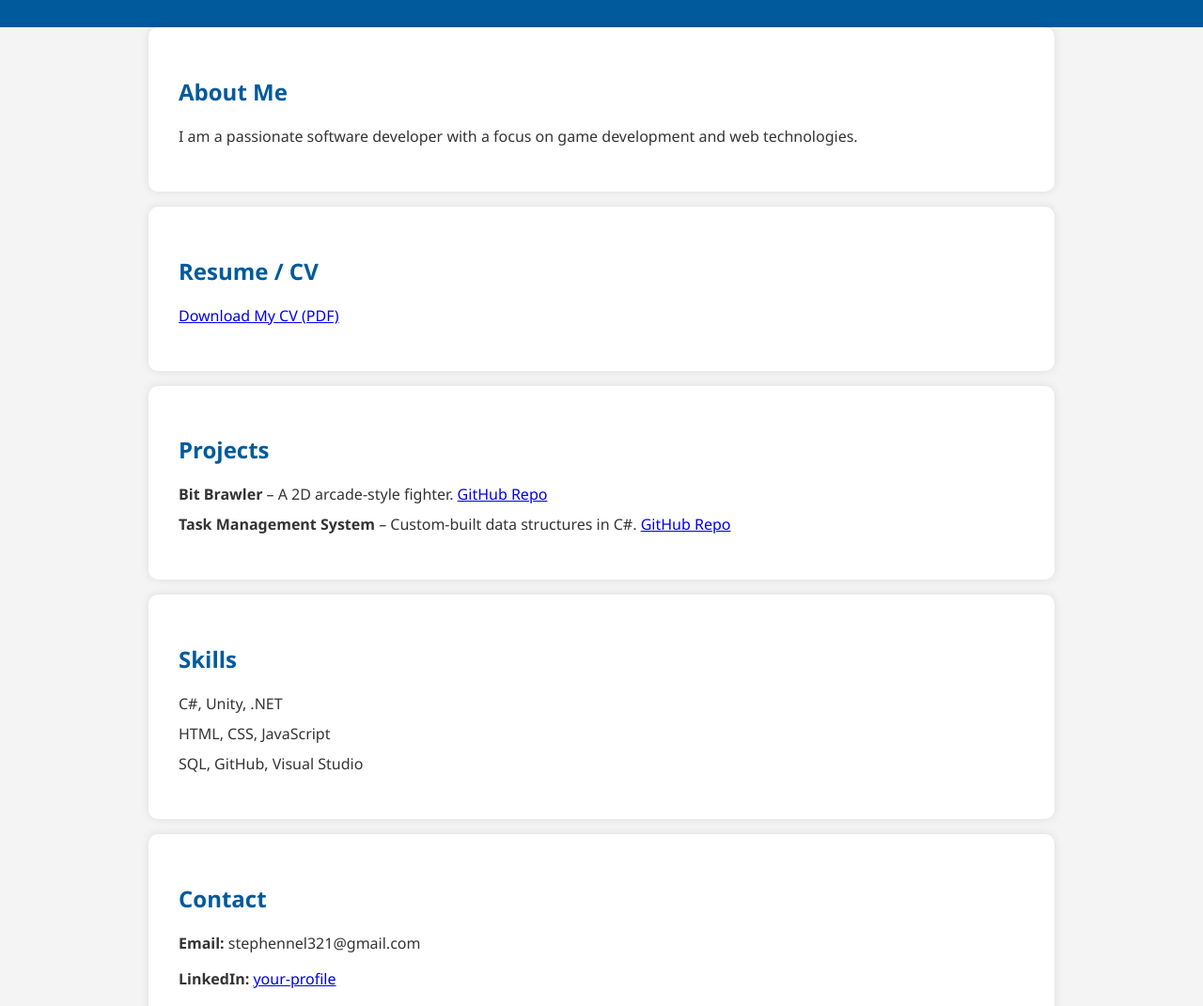
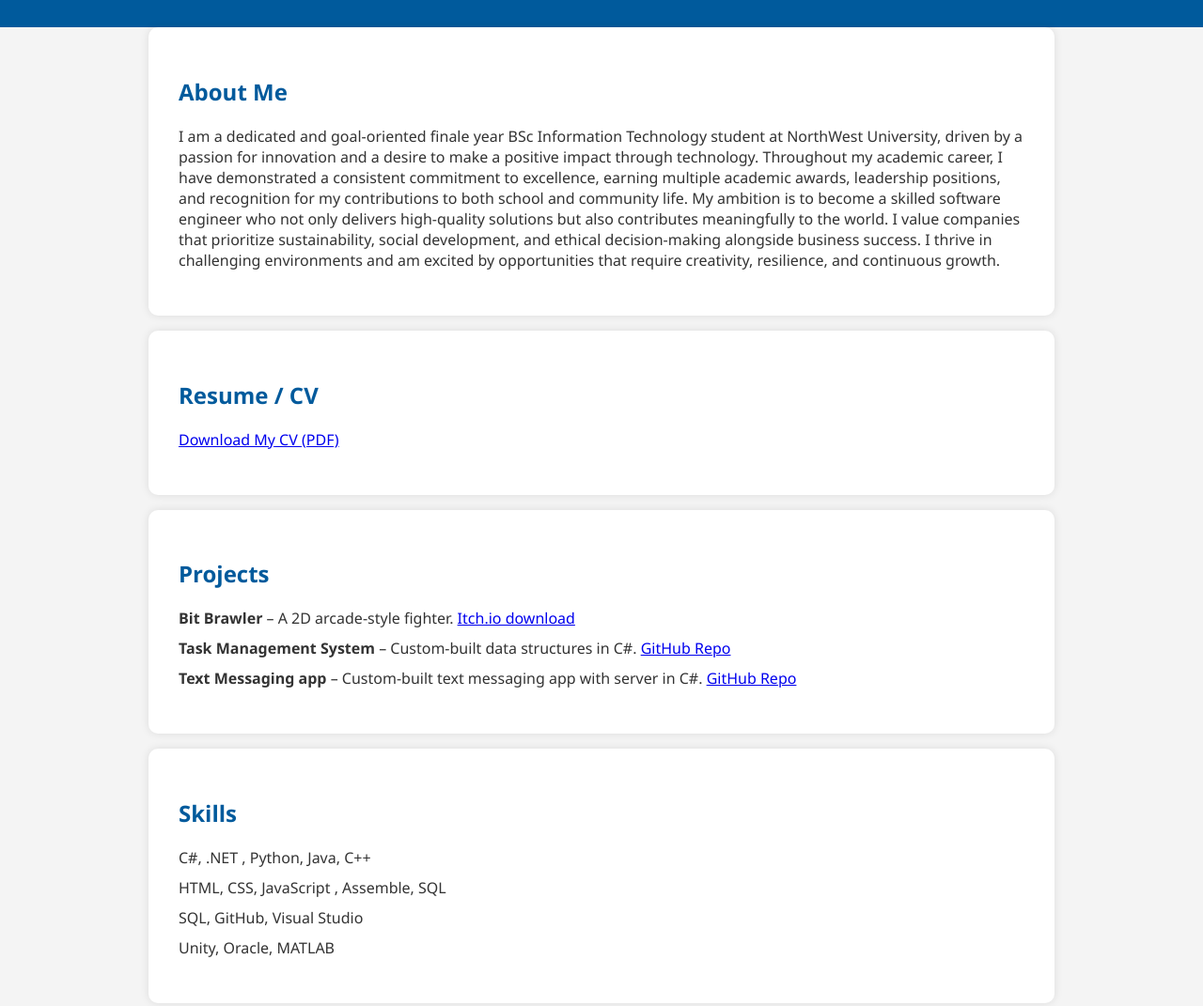
Before and after one commit to StephenNel/Virtual-CV, a plain HTML site: page index.html in a window 1280 px wide. Shown: the part 181-1252 px from the top of the page at 94% size. Drawn offline with Linux system fonts and the light colour scheme.

Commit message:
Update index.html

```diff
--- a/index.html
+++ b/index.html
@@ -21,7 +21,15 @@
 
   <section id="about">
     <h2>About Me</h2>
-    <p>I am a passionate software developer with a focus on game development and web technologies.</p>
+    <p>I am a dedicated and goal-oriented finale year BSc Information Technology student at NorthWest University, driven by a passion for innovation and a desire to make a positive impact
+through technology. Throughout my academic career, I have demonstrated a consistent
+commitment to excellence, earning multiple academic awards, leadership positions, and
+recognition for my contributions to both school and community life.
+My ambition is to become a skilled software engineer who not only delivers high-quality
+solutions but also contributes meaningfully to the world. I value companies that prioritize
+sustainability, social development, and ethical decision-making alongside business success. I
+thrive in challenging environments and am excited by opportunities that require creativity,
+resilience, and continuous growth.</p>
   </section>
 
   <section id="resume">
@@ -34,28 +42,34 @@
     <ul>
       <li>
         <strong>Bit Brawler</strong> – A 2D arcade-style fighter.
-        <a href="https://github.com/your-username/bit-brawler" target="_blank">GitHub Repo</a>
+        <a href="https://duimpie22.itch.io/bit-brawler" target="_blank">Itch.io download</a>
       </li>
       <li>
         <strong>Task Management System</strong> – Custom-built data structures in C#.
-        <a href="https://github.com/your-username/task-manager" target="_blank">GitHub Repo</a>
+        <a href="https://github.com/Hotel-Management-System-Group-22/CMPG223_Group22.git" target="_blank">GitHub Repo</a>
       </li>
+      <li>
+        <strong>Text Messaging app</strong> – Custom-built text messaging app with server in C#.
+        <a href="https://github.com/Pappa-Padda/CMPG-315-Groep-17.git" target="_blank">GitHub Repo</a>
+      </li>
+
     </ul>
   </section>
 
   <section id="skills">
     <h2>Skills</h2>
     <ul>
-      <li>C#, Unity, .NET</li>
-      <li>HTML, CSS, JavaScript</li>
-      <li>SQL, GitHub, Visual Studio</li>
+      <li>C#, .NET , Python, Java, C++</li>
+      <li>HTML, CSS, JavaScript , Assemble, SQL</li>
+      <li>SQL, GitHub, Visual Studio </li>
+      <li> Unity, Oracle, MATLAB</li>
     </ul>
   </section>
 
   <section id="contact">
     <h2>Contact</h2>
     <p><strong>Email: </strong>stephennel321@gmail.com</p>
-    <p><strong>LinkedIn: </strong><a href="https://www.linkedin.com/in/stephen-nel-976962342/" target="_blank">your-profile</a></p>
+    <p><strong>LinkedIn: </strong><a href="https://www.linkedin.com/in/stephen-nel-976962342/" target="_blank">my-profile</a></p>
   </section>
 
   <footer>
```
